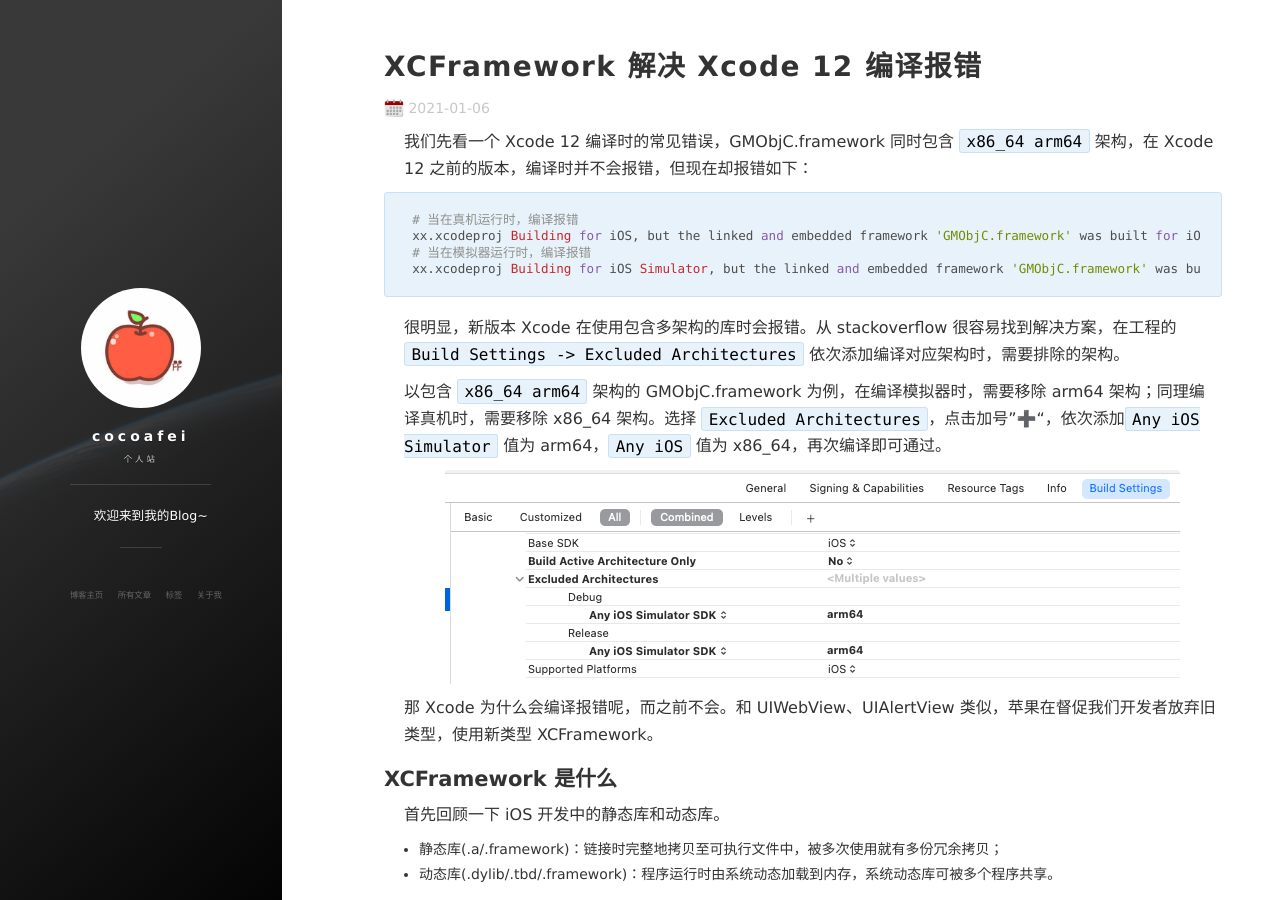
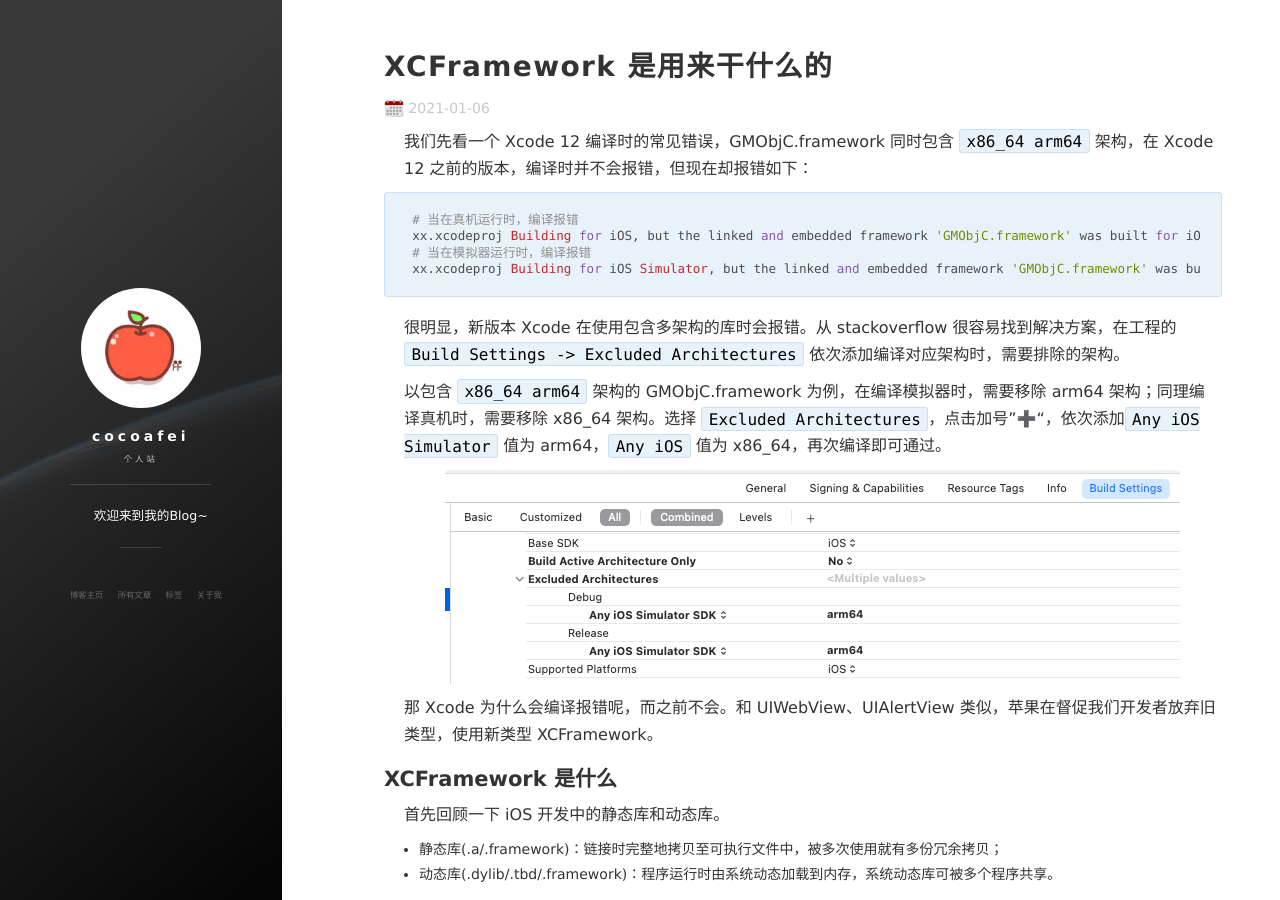
Before and after one commit to muzipiao/muzipiao.github.io, a Jekyll site: the page built from _posts/2021-01-06-XCFramework 是用来干什么的.md, in a window 1280 px wide and 900 px high. Built offline with Jekyll 4.4.1, drawn with Linux system fonts in a browser that asks for light colours; nearby versions of some CDN libraries.

Commit message:
xcframework title.

```diff
--- a/_posts/2021-01-06-XCFramework 解决 Xcode 12 编译报错.md
+++ b/_posts/2021-01-06-XCFramework 是用来干什么的.md
@@ -1,8 +1,8 @@
 ---
 layout: post
-title: "XCFramework 解决 Xcode 12 编译报错"
+title: "XCFramework 是用来干什么的"
 date: 2021-01-06
-description: "XCFramework 解决 Xcode 12 编译报错"
+description: "XCFramework 是用来干什么的"
 tag: iOS
 ---
 
```
Also changed, not shown: 7 other files.
